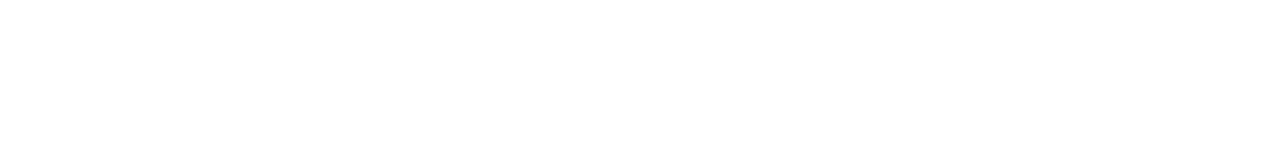
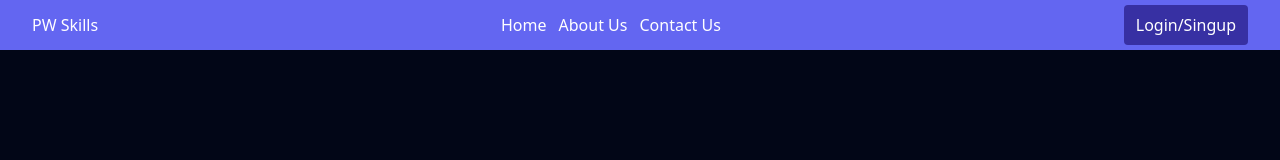
Before and after one commit to dassoumen98/Tailwind-CSS, a website: page Tailwind Learn/src/LandingPage.html in a window 1280 px wide. Drawn offline with Linux system fonts and the light colour scheme.

Commit message:
feat:added navbar

```diff
--- a/Tailwind Learn/src/LandingPage.html
+++ b/Tailwind Learn/src/LandingPage.html
@@ -4,10 +4,31 @@
     <meta charset="UTF-8">
     <meta http-equiv="X-UA-Compatible" content="IE=edge">
     <meta name="viewport" content="width=device-width, initial-scale=1.0">
-    <title>Document</title>
+    <title>PW Skills </title>
     <link rel="stylesheet" href="../dist/output.css">
 </head>
-<body>
+<body class="bg-slate-950">
+    <!-- navbar -->
+
+    <nav class="w-screen bg-indigo-500 flex justify-between px-4 h-[50px] items-center md:px-8">
+        <div class="font-medium text-white">
+            PW Skills
+        </div>
+
+        <ul class="md:flex hidden text-white gap-3">
+            <li class="font-medium">Home</li>
+            <li class="font-medium">About Us</li>
+            <li class="font-medium">Contact Us</li>
+        </ul>
+
+        <div>
+            <button class="px-3 py-2 bg-indigo-800 text-white rounded md:block hidden ">Login/Singup</button>
+        </div>
+        <div class="md:hidden block ">
+            <a href="#"  class="text-4xlstatus">&#8801;</a>
+        </div>
+
+    </nav>
 
 </body>
 </html>
```
Also changed, not shown: Tailwind Learn/dist/output.css, 1 other file.
